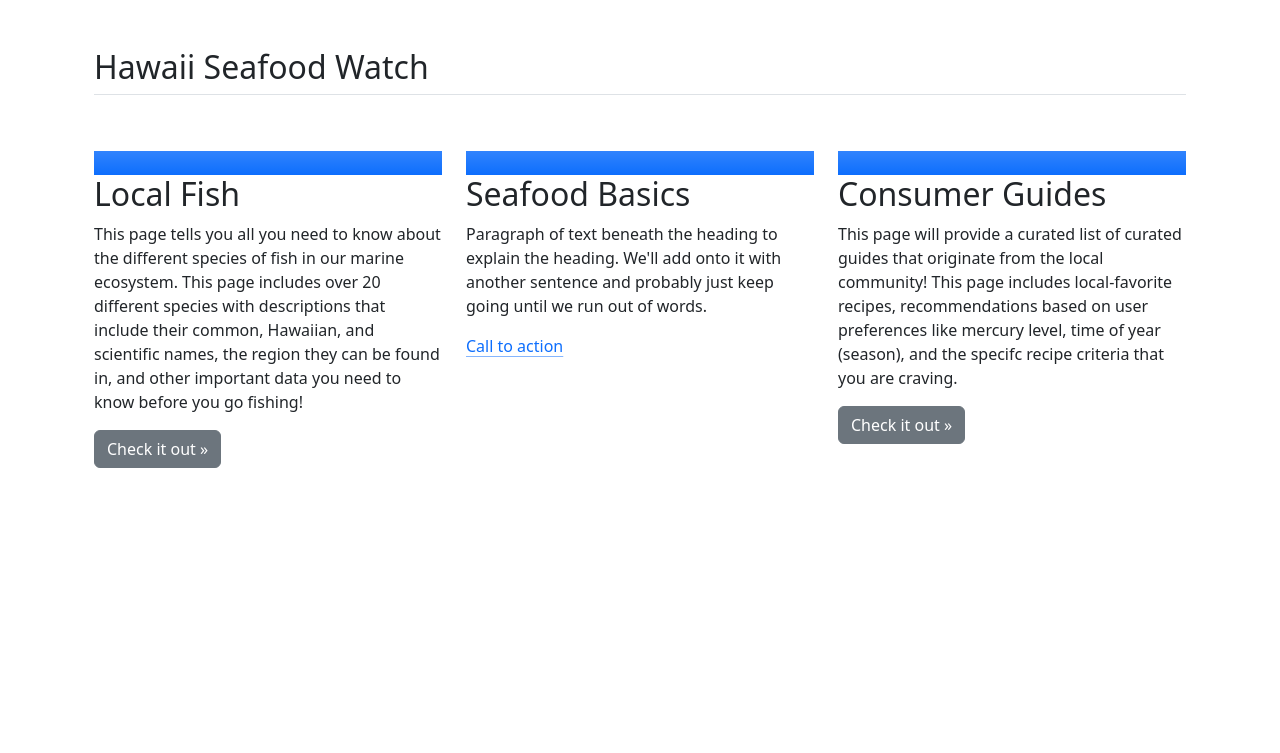
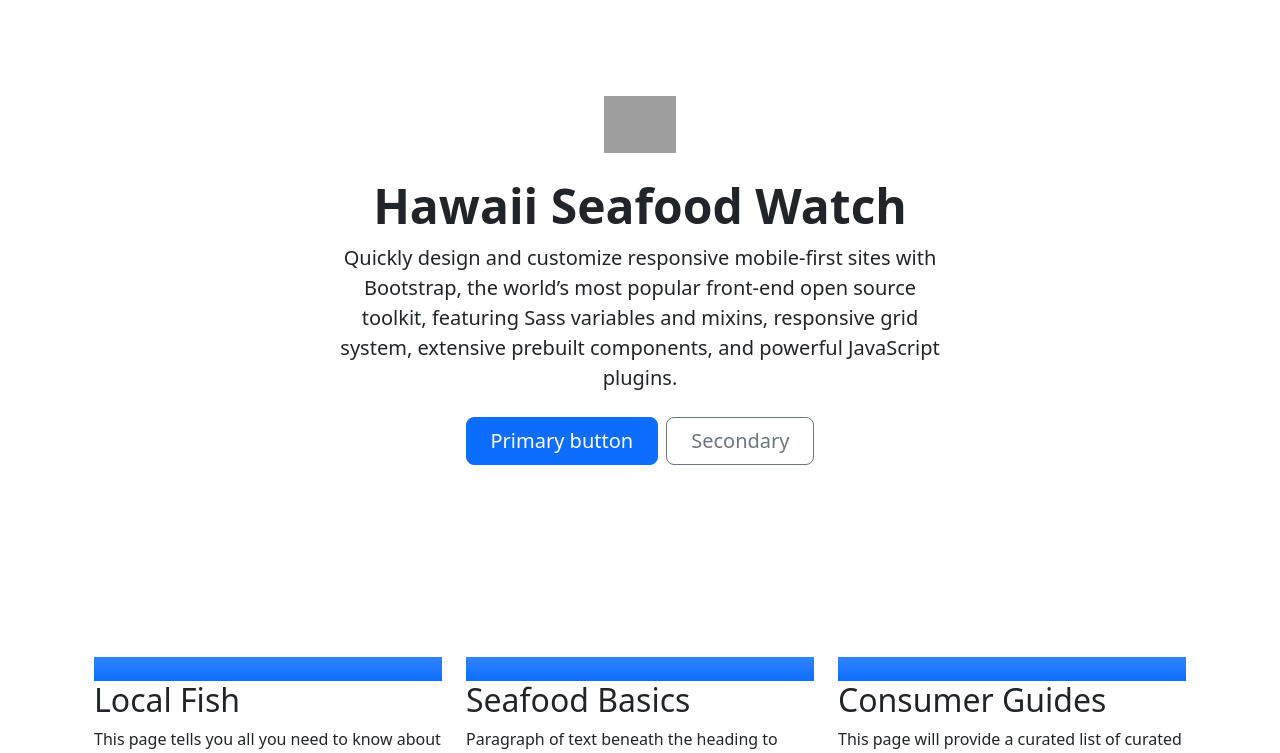
Before and after one commit to BrandonKoskie/cs401_fish_site, a Flask app: page / in a window 1280 px wide. Shown: the part 56-809 px from the top of the page. Before the commit the page ends 524 px from the top, so only its background shows below. Run offline with Flask 3, Linux system fonts and the light colour scheme; grey boxes are pictures that could not be loaded.

Commit message:
testing hero image

```diff
--- a/api/templates/home.html
+++ b/api/templates/home.html
@@ -21,9 +21,20 @@
     </div>
 </nav>
 
+<div class="px-4 py-5 my-5 text-center">
+    <img class="d-block mx-auto mb-4" src="/docs/5.0/assets/brand/bootstrap-logo.svg" alt="" width="72" height="57">
+    <h1 class="display-5 fw-bold">Hawaii Seafood Watch</h1>
+    <div class="col-lg-6 mx-auto">
+      <p class="lead mb-4">Quickly design and customize responsive mobile-first sites with Bootstrap, the world’s most popular front-end open source toolkit, featuring Sass variables and mixins, responsive grid system, extensive prebuilt components, and powerful JavaScript plugins.</p>
+      <div class="d-grid gap-2 d-sm-flex justify-content-sm-center">
+        <button type="button" class="btn btn-primary btn-lg px-4 gap-3" fdprocessedid="9k15f">Primary button</button>
+        <button type="button" class="btn btn-outline-secondary btn-lg px-4" fdprocessedid="o15p">Secondary</button>
+      </div>
+    </div>
+  </div>
 
 <div class="container px-4 py-5" id="featured-3">
-    <h2 class="pb-2 border-bottom">Hawaii Seafood Watch</h2>
+
     <div class="row g-4 py-5 row-cols-1 row-cols-lg-3">
       <div class="feature col">
         <div class="feature-icon bg-primary bg-gradient">
```
Also changed, not shown: api/templates/images/hero_image_test.jpg (added).
